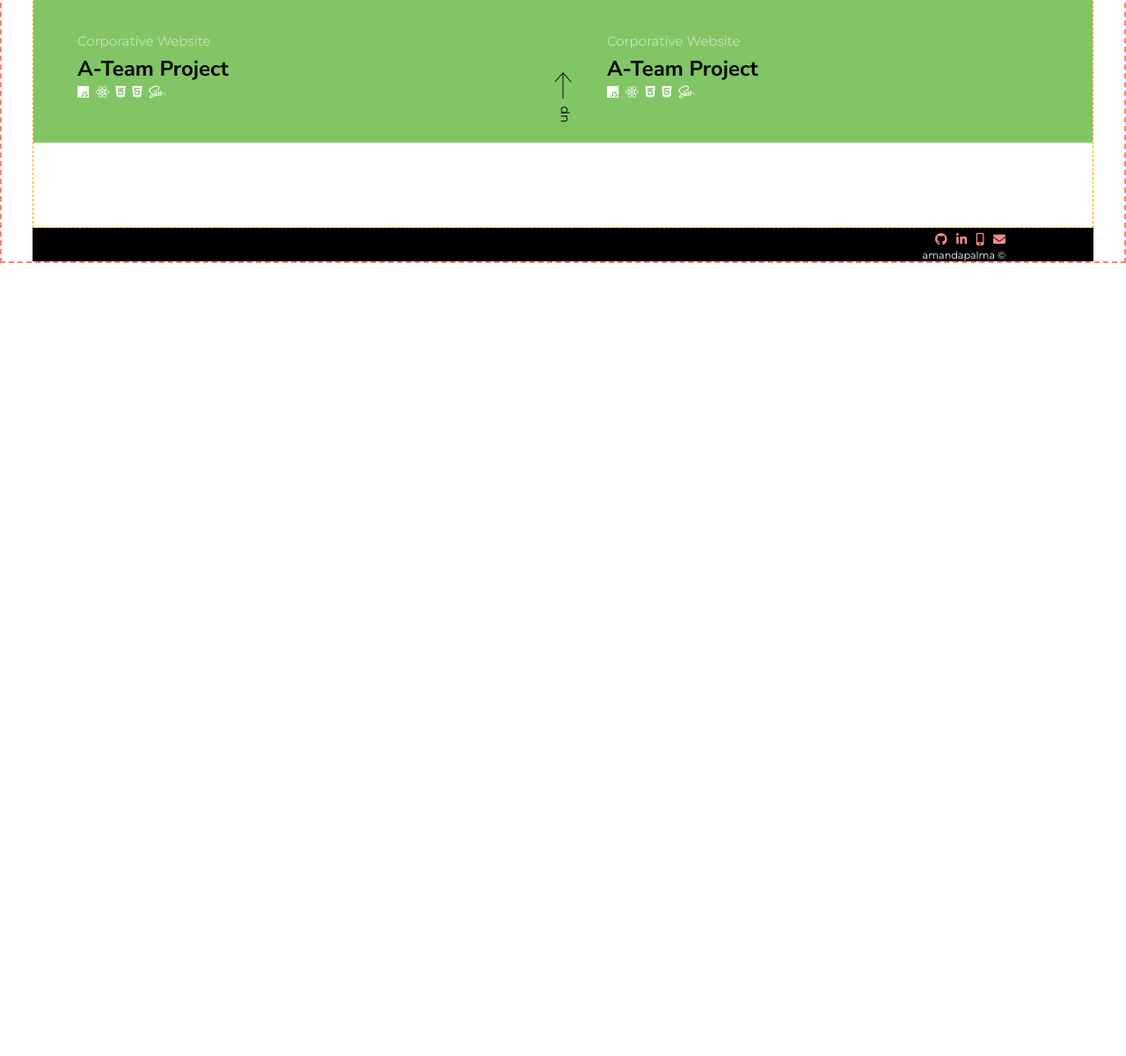
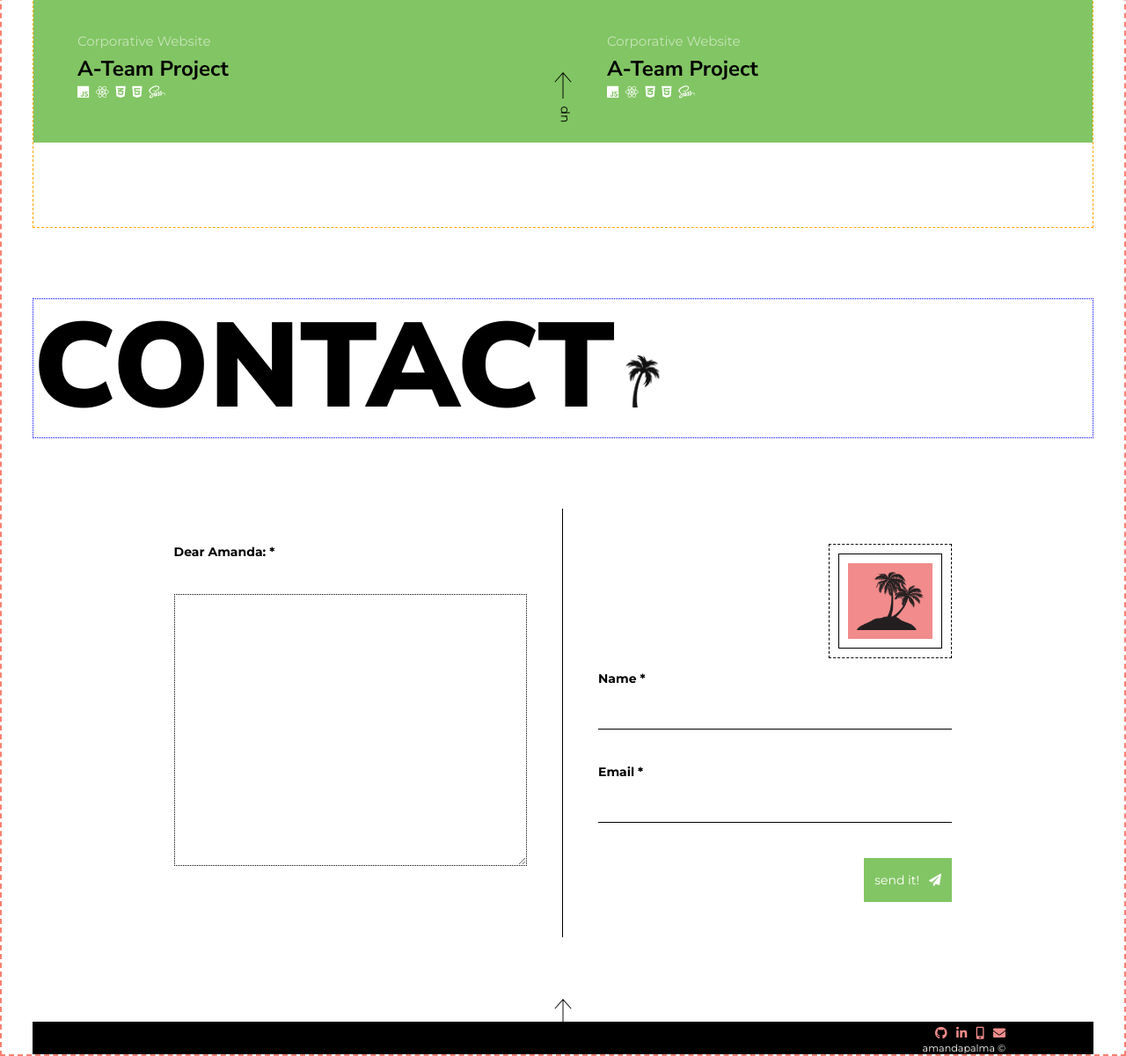
Before and after one commit to amandapalma/portfolio-amandapalma, a React app: page / in a window 1280 px wide. Shown: the part 2344-3544 px from the top of the page at 88% size. Before the commit the page ends 2643 px from the top, so only its background shows below. Built offline with nearby package versions, Linux system fonts and the light colour scheme; placeholder pictures from the web are drawn by us.

Commit message:
add contact section mediaqueries

```diff
--- a/src/components/App.js
+++ b/src/components/App.js
@@ -1,7 +1,7 @@
 import React from "react";
 // import Comingsoon from "./Comingsoon";
 import palmtree from "../images/palmtreeicon.png";
-// import palmtreeIsland from "../images/palmtree-island.png";
+import palmtreeIsland from "../images/palmtree-island.png";
 import uparrow from "../images/up-arrow.svg";
 // import profilepic from "../images/amanda-bn.png";
 import Header from "./Header";
@@ -266,7 +266,7 @@ function App() {
             </a>
           </div>
         </section> */}
-        {/* <section className="section contact">
+        <section className="section contact">
           <div className="titleBox">
             <h2 id="contact">contact</h2>
             <img
@@ -285,6 +285,9 @@ function App() {
                 name="textarea"
                 rows="10"
               ></textarea>
+              <button type="submit" className="submitMobile">
+                send it! &nbsp;&nbsp;<i className="fas fa-paper-plane"></i>
+              </button>
             </div>
             <div className="rightColumn">
               <div className="stamp">
@@ -314,7 +317,7 @@ function App() {
                 type="email"
                 name="email"
               ></input>
-              <button type="submit" className="submitInput">
+              <button type="submit" className="submitTablet">
                 send it! &nbsp;&nbsp;<i className="fas fa-paper-plane"></i>
               </button>
             </div>
@@ -329,7 +332,7 @@ function App() {
               <p className="upArrow__upText">up</p>
             </a>
           </div>
-        </section> */}
+        </section>
       </main>
       <Footer></Footer>
     </div>
--- a/src/stylesheets/App.scss
+++ b/src/stylesheets/App.scss
@@ -91,7 +91,6 @@
 }
 
 .sectionPalmtree {
-
   width: 25px;
   height: 25px;
   transform: translateY(26px);
@@ -100,10 +99,9 @@
     width: 63px;
     height: 63px;
     transform: translateY(30px);
-
   }
 
-  @include desktop{
+  @include desktop {
     transform: translateY(62px);
   }
 }
@@ -118,7 +116,7 @@
   z-index: 1;
   top: -44px;
 
-  @include tablet{
+  @include tablet {
     top: -80px;
   }
 }
@@ -135,7 +133,7 @@
     height: 15px;
     transition: all 0.5s;
 
-    @include tablet{
+    @include tablet {
       height: 30px;
       margin-bottom: 10px;
     }
@@ -160,7 +158,7 @@
   grid-template-columns: repeat(auto-fit, minmax(205px, 1fr));
   grid-auto-rows: 250px;
 
-  @include tablet{
+  @include tablet {
     grid-template-columns: repeat(auto-fit, minmax(500px, 1fr));
     grid-auto-rows: 450px;
   }
@@ -204,7 +202,7 @@
     margin-bottom: auto;
     width: 50px;
 
-    @include tablet{
+    @include tablet {
       width: 70px;
     }
   }
@@ -232,11 +230,11 @@
     display: flex;
     justify-content: space-between;
 
-    @include tablet{
+    @include tablet {
       font-size: 10px;
     }
 
-    @include tablet{
+    @include tablet {
       font-size: 15px;
       width: 100px;
     }
@@ -289,41 +287,74 @@
 .postcard {
   align-self: center;
   display: flex;
-  flex-direction: row;
+  flex-direction: column-reverse;
+
   align-content: center;
-  width: 60%;
+  width: 80%;
+
+  @include tablet {
+    width: 100%;
+    flex-direction: row;
+  }
+
+  @include desktop {
+    width: 80%;
+  }
 }
 
 .leftColumn {
-  border-right: 1px solid black;
   flex: 50%;
   display: flex;
   flex-direction: column;
   justify-content: center;
-  padding: 40px;
+  padding: 0 40px 0 40px;
+
+  @include tablet {
+    border-right: 1px solid black;
+    padding: 40px;
+  }
 }
 
 .rightColumn {
   flex: 50%;
   display: flex;
   flex-direction: column;
-  padding: 40px;
+  padding: 0 40px 0 40px;
+
+  @include tablet {
+    padding: 40px;
+  }
 }
 
 .stamp {
   border: 1px dashed black;
-  width: 140px;
+  width: 100px;
   display: flex;
   justify-content: center;
   align-self: flex-end;
+
+  @include tablet {
+    margin-bottom: 30px;
+    width: 120px;
+  }
+  @include tablet {
+    margin-bottom: 15px;
+    width: 140px;
+  }
 }
 .stamp2 {
   border: 1px solid black;
   margin: 10px;
   padding: 10px;
-  width: 120px;
+  width: 70px;
   display: flex;
   justify-content: center;
+
+  @include tablet {
+    width: 120px;
+    margin: 10px;
+    padding: 10px;
+  }
 }
 
 .palmtreeIsland {
@@ -337,11 +368,15 @@
   border-bottom: 1px solid $color-dark;
   padding: 10px;
   font-family: "Caveat", cursive;
-  font-size: 25px;
+  font-size: 15px;
   margin-bottom: 40px;
   &:focus {
     outline: none;
     border-bottom: 0.5px dotted $color-primary;
+  }
+
+  @include tablet{
+    font-size: 25px;
   }
 }
 
@@ -353,9 +388,9 @@
   }
 }
 
-.submitInput {
-  width: 25%;
-  height: 50px;
+.submitMobile {
+  width: 50%;
+  height: 35px;
   align-self: flex-end;
   display: inline;
   color: $color-light;
@@ -366,13 +401,37 @@
     background-color: $color-dark;
     color: $color-light;
   }
+
+  @include tablet {
+    width: 0px;
+    height: 0px;
+    visibility: hidden;
+  }
+}
+
+.submitTablet {
+  visibility: hidden;
+
+  @include tablet {
+    visibility: visible;
+    width: 40%;
+    height: 50px;
+    align-self: flex-end;
+    display: inline;
+    color: $color-light;
+    background-color: $color-primary;
+    border: none;
+    transition: all 0.3s ease-out;
+    &:hover {
+      background-color: $color-dark;
+      color: $color-light;
+    }
+  }
+  @include desktop {
+    width: 25%;
+  }
 }
 
 .label {
   font-weight: 900;
 }
-
-.as {
-  border: 1px solid red;
-  color: $color-secondary;
-}
```
